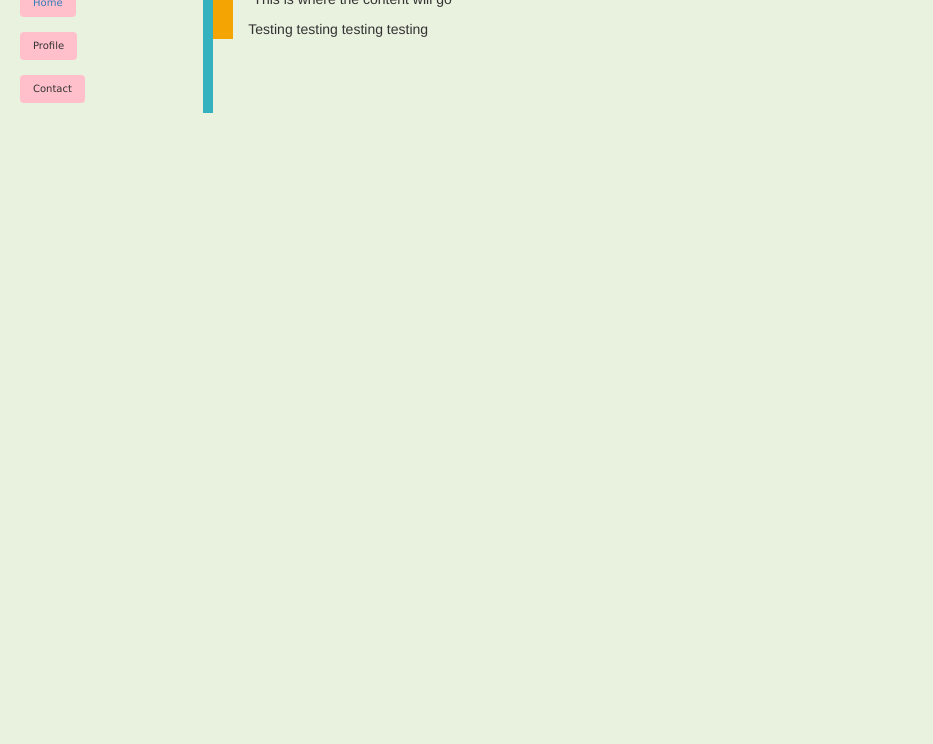
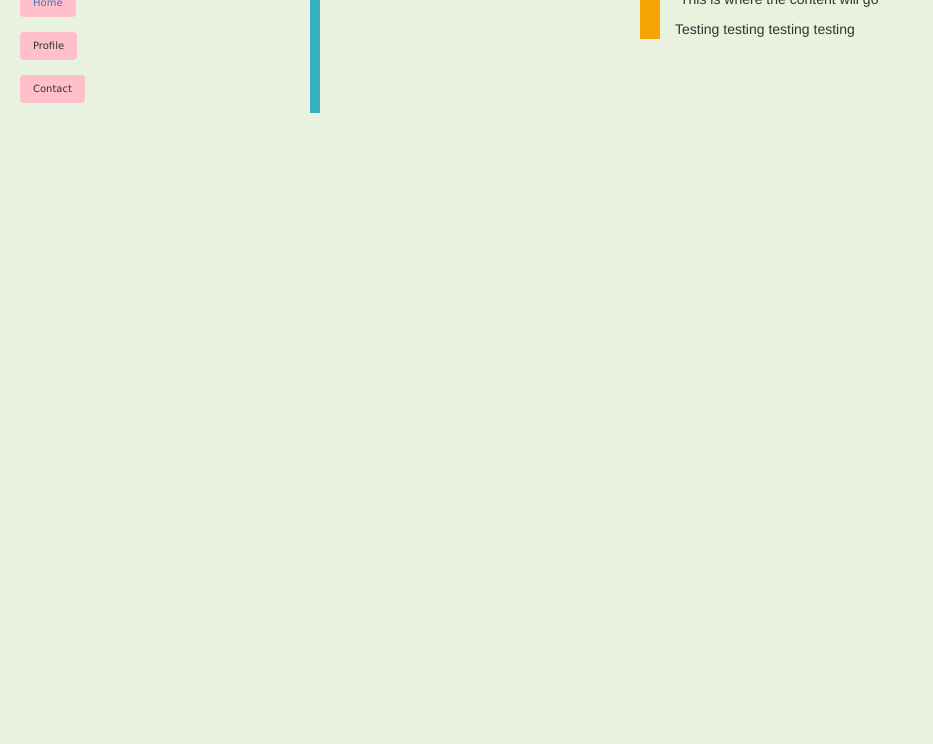
Before and after one commit to hyeinu/hyeinu.github.io, a plain HTML site: page test.html in a window 1280 px wide. Shown: the part 56-800 px from the top of the page, without its empty margins (0-933 px from the left). Drawn offline with nearby package versions, Linux system fonts and the light colour scheme.

Commit message:
Update test.html

```diff
--- a/test.html
+++ b/test.html
@@ -2,7 +2,7 @@
 <link rel="stylesheet" href="https://maxcdn.bootstrapcdn.com/bootstrap/3.3.6/css/bootstrap.min.css"
 integrity="sha384-1q8mTJOASx8j1Au+a5WDVnPi2lkFfwwEAa8hDDdjZlpLegxhjVME1fgjWPGmkzs7" crossorigin="anonymous">
 
-<script   src="https://code.jquery.com/jquery-3.0.0.min.js"
+<script src="https://code.jquery.com/jquery-3.0.0.min.js"
 integrity="sha256-JmvOoLtYsmqlsWxa7mDSLMwa6dZ9rrIdtrrVYRnDRH0="   crossorigin="anonymous"></script>
 
 <link rel=stylesheet type="text/css" href="testing.css">
@@ -18,12 +18,13 @@ integrity="sha256-JmvOoLtYsmqlsWxa7mDSLMwa6dZ9rrIdtrrVYRnDRH0="   crossorigin="a
 
 <div class="container-fluid">
   <div class="row">
-    <div class="col-sm-2 verticaLineMenu">
+    <div class="col-sm-3 verticaLineMenu">
       <p><a href="/index.html" class="btn">Home</a></p>
       <p><button class="btn" id="profileBtn">Profile</button></p>
       <p><button class="btn">Contact</button></p>
     </div>
-    <div class="col-sm-9 verticaLine">
+    <div class="col-sm-3" id="divProfile"></div>
+    <div class="col-sm-6 verticaLine">
       <p>This is where the content will go</p>
       Testing testing testing testing
     </div>
```
